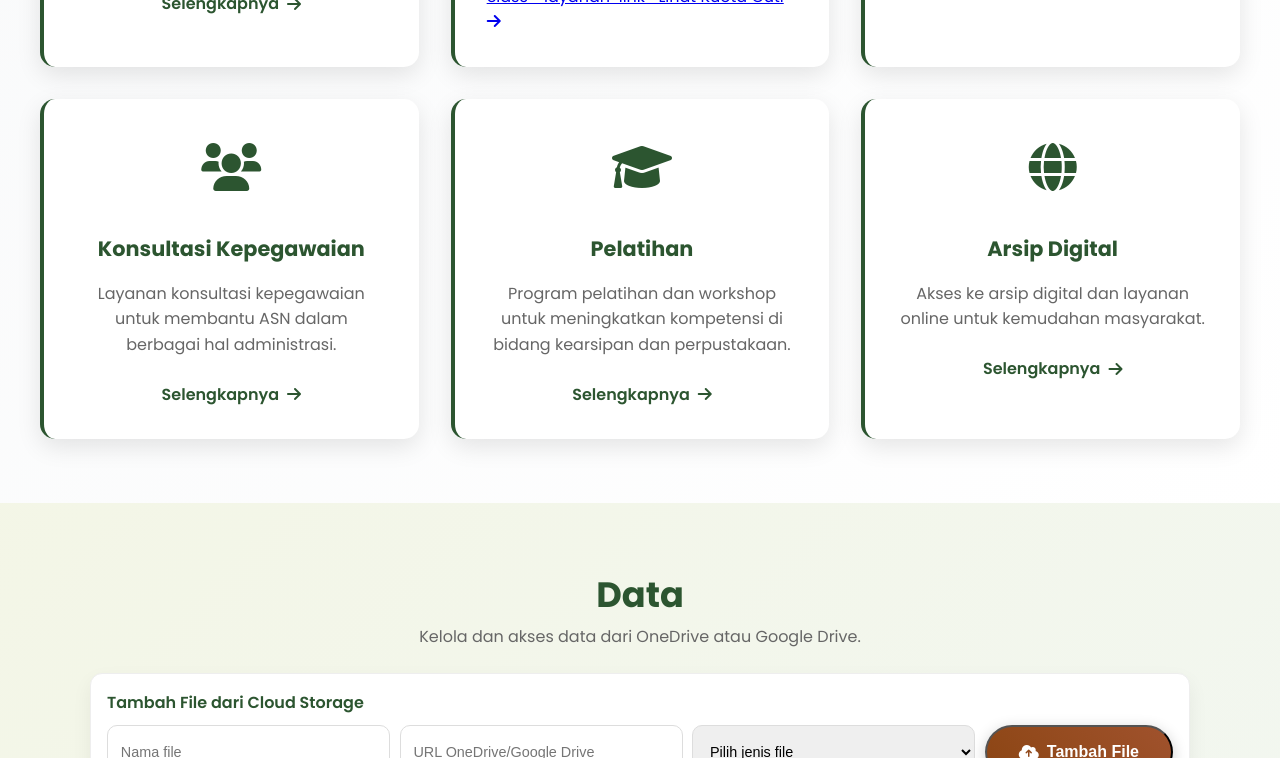
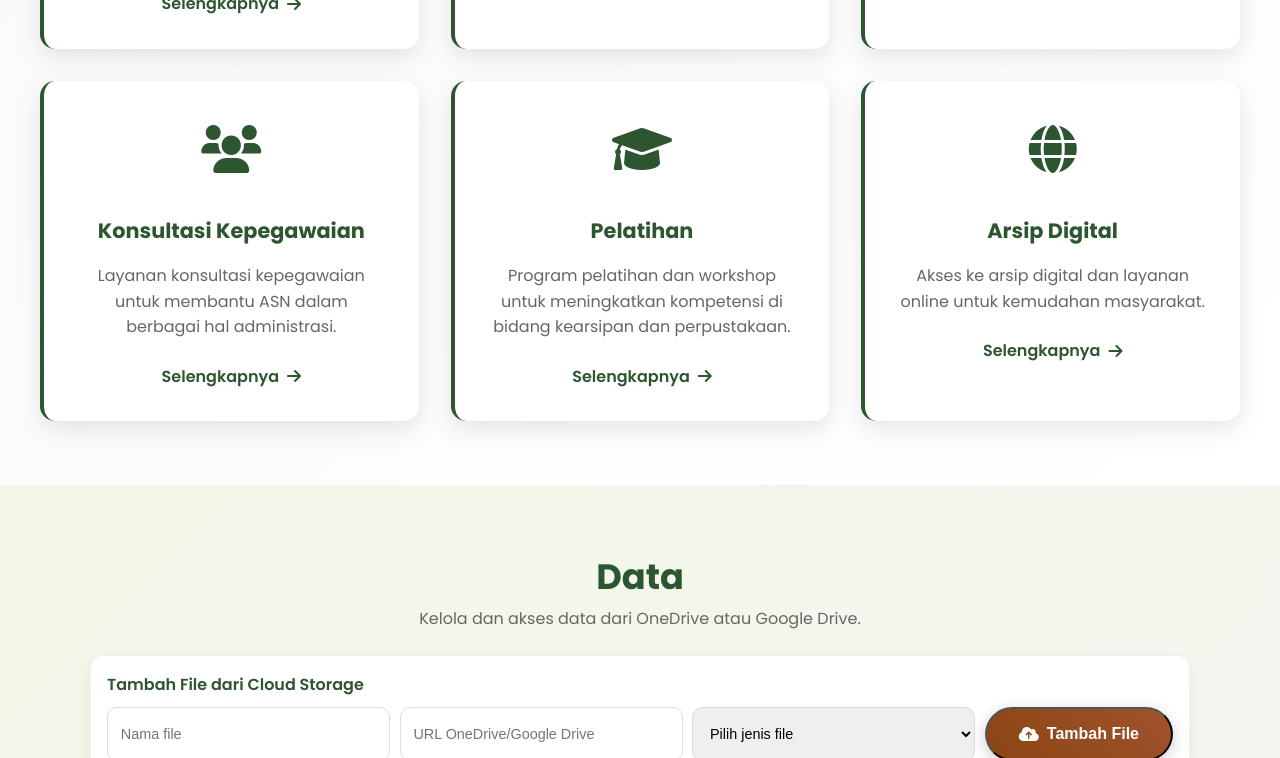
Before and after one commit to SubbagumumDKPUSBabel/web, a website: page index.html in a window 1280 px wide. Shown: the part 1345-2103 px from the top of the page. Drawn offline with Linux system fonts and the light colour scheme.

Commit message:
Add files via upload

```diff
--- a/index.html
+++ b/index.html
@@ -117,7 +117,7 @@
                     </div>
                     <h3>Layanan Cuti Pegawai ASN</h3>
                     <p>Pelayan administrasi pengajuan cuti Pegawai ASN dengan prosedur yang mudah dan cepat.</p>
-                    <a href="<iframe width="402" height="346" frameborder="0" scrolling="no" src="https://btgm9442-my.sharepoint.com/personal/mhd_inline_microsoft-365_vip/_layouts/15/Doc.aspx?sourcedoc={871b9dd1-88ca-4fb2-af68-b975ebe8b7d6}"></iframe>" target="_blank" rel="noopener" class="layanan-link">Lihat Kuota Cuti <i class="fas fa-arrow-right"></i></a>
+                    <a href="https://btgm9442-my.sharepoint.com/:x:/g/personal/mhd_inline_microsoft-365_vip/ESEmqDZehshKj40tU9vrWtYBYDaPqAsyPy6IHfe7U7xX7Q" target="_blank" rel="noopener" class="layanan-link">Selengkapnya <i class="fas fa-arrow-right"></i></a>
                 </div>
 
                 <div class="layanan-card">
```
